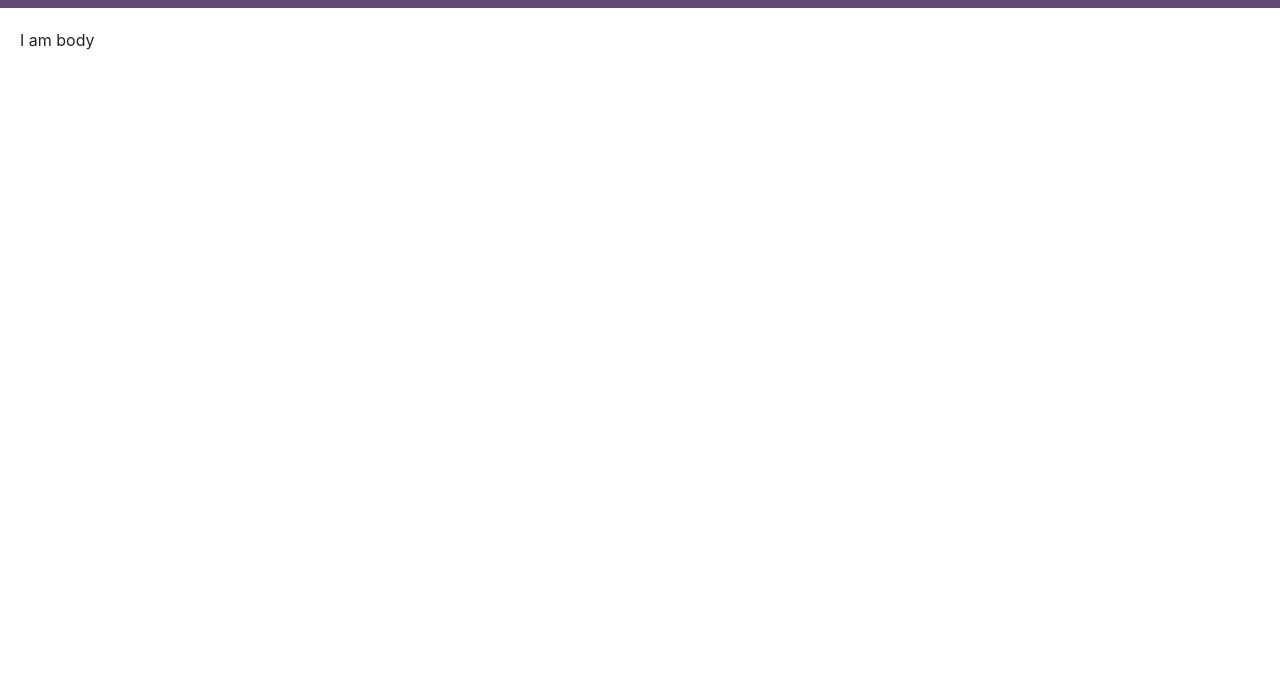
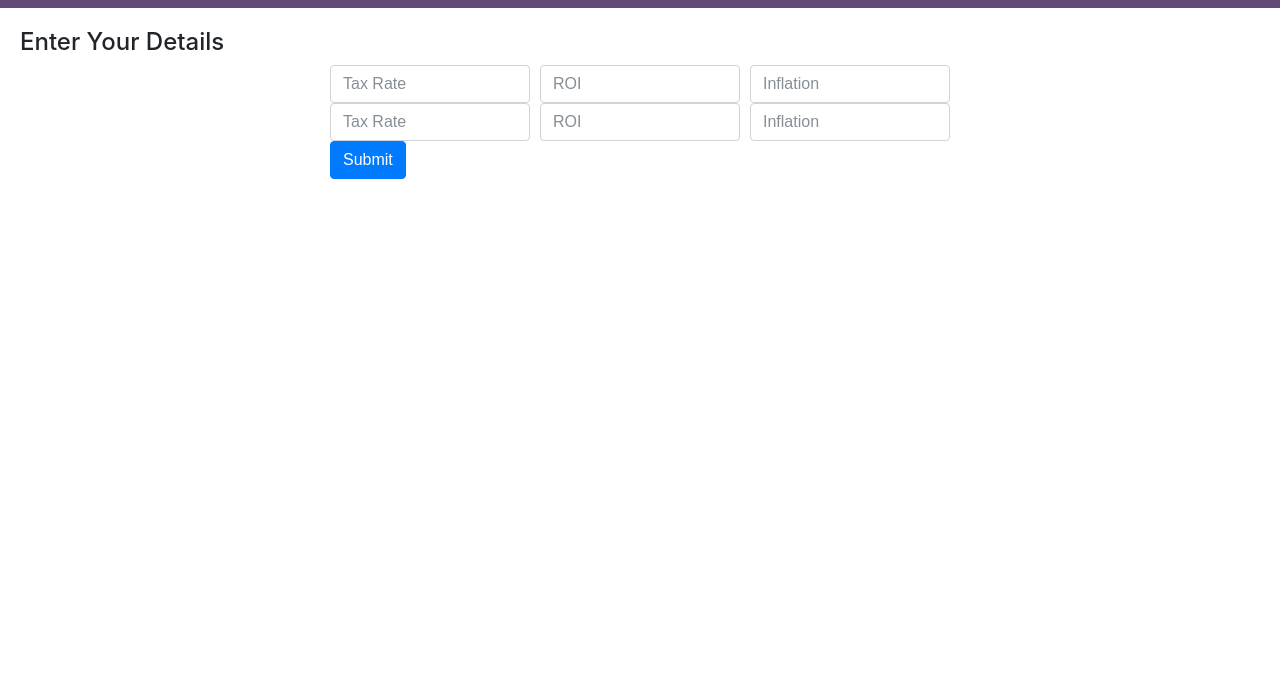
Before and after one commit to zzidante/tfsa_rrsp_calculator, a website with bundled scripts: page index.html in a window 1280 px wide. Shown: the part 52-725 px from the top of the page. Built offline with nearby package versions, Linux system fonts and the light colour scheme.

Commit message:
Added basic form structure into HTML

```diff
--- a/index.html
+++ b/index.html
@@ -34,7 +34,34 @@
   </header>
 
   <main id="top-main">
-    <span>I am body</span>
+    <h4>Enter Your Details</h4>
+
+    <form>
+      <div class="form-row">
+        <div class="col">
+          <input type="text" class="form-control" placeholder="Tax Rate">
+        </div>
+        <div class="col">
+          <input type="text" class="form-control" placeholder="ROI">
+        </div>
+        <div class="col">
+          <input type="text" class="form-control" placeholder="Inflation">
+        </div>
+      </div>
+      <div class="form-row">
+          <div class="col">
+            <input type="text" class="form-control" placeholder="Tax Rate">
+          </div>
+          <div class="col">
+            <input type="text" class="form-control" placeholder="ROI">
+          </div>
+          <div class="col">
+            <input type="text" class="form-control" placeholder="Inflation">
+          </div>
+        </div>
+      <button type="submit" class="btn btn-primary">Submit</button>
+    </form>
+
   </main>
 
   <footer id="top-footer">
--- a/styles/stylesheet.css
+++ b/styles/stylesheet.css
@@ -23,6 +23,11 @@ footer a {
 footer a:hover {
   color: rgb(72, 23, 77);
   text-decoration: none;
+}
+
+form {
+  width: 50%;
+  margin: 0 auto;
 }
 
 #top-header {
```
